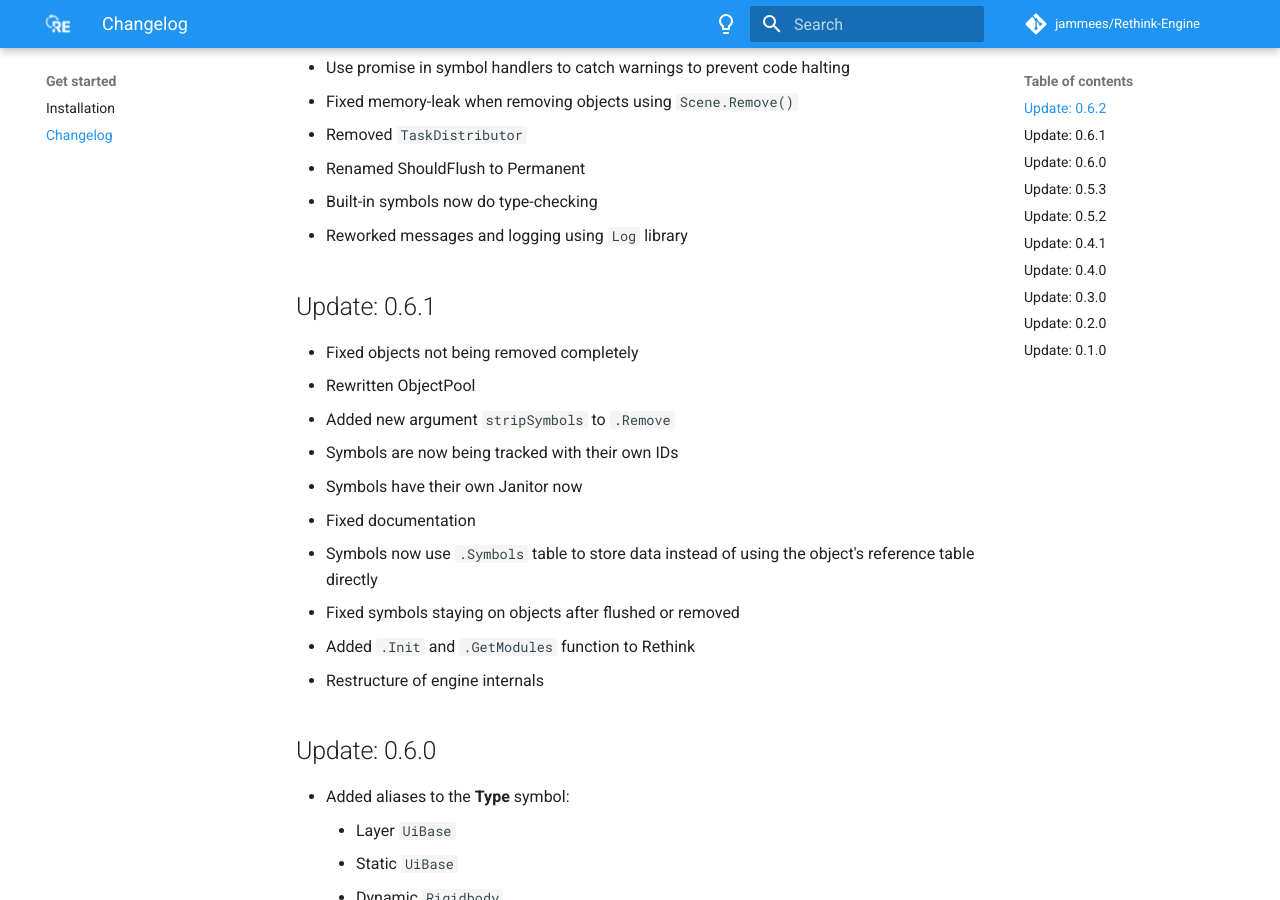
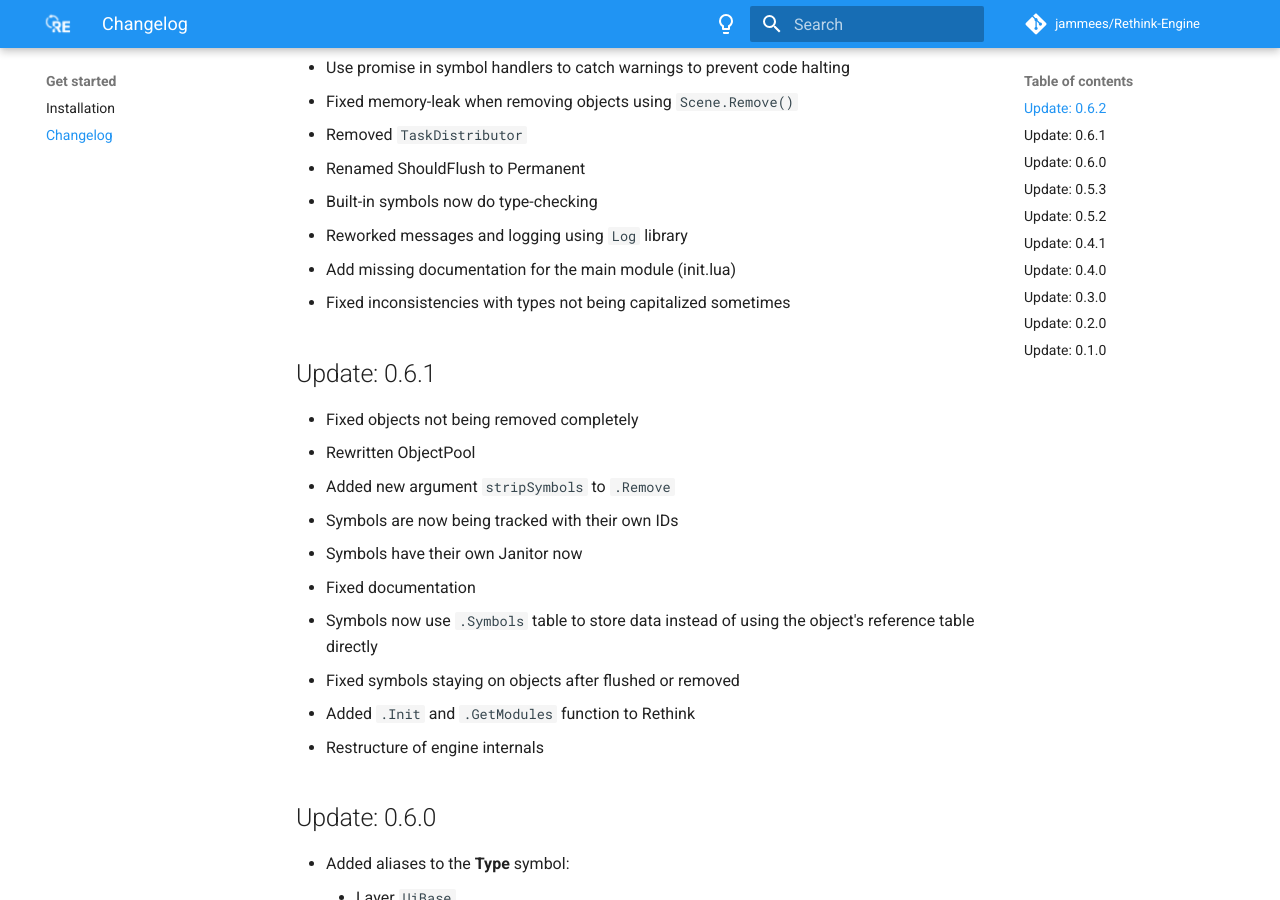
Before and after one commit to jammees/Rethink-Engine, an MkDocs documentation site: the page built from docs/getstarted/changelog.md, in a window 1280 px wide and 900 px high, scrolled down 1299 px. Built offline with MkDocs 1.6.1 and Material for MkDocs 9.7.7, drawn with Linux system fonts in a browser that asks for light colours; comment, search, counter and statistics services are not loaded.

Commit message:
Update changelog

```diff
--- a/docs/getstarted/changelog.md
+++ b/docs/getstarted/changelog.md
@@ -37,6 +37,8 @@
 - Renamed ShouldFlush to Permanent
 - Built-in symbols now do type-checking
 - Reworked messages and logging using `Log` library
+- Add missing documentation for the main module (init.lua)
+- Fixed inconsistencies with types not being capitalized sometimes
 
 ## Update: 0.6.1
 - Fixed objects not being removed completely
```
